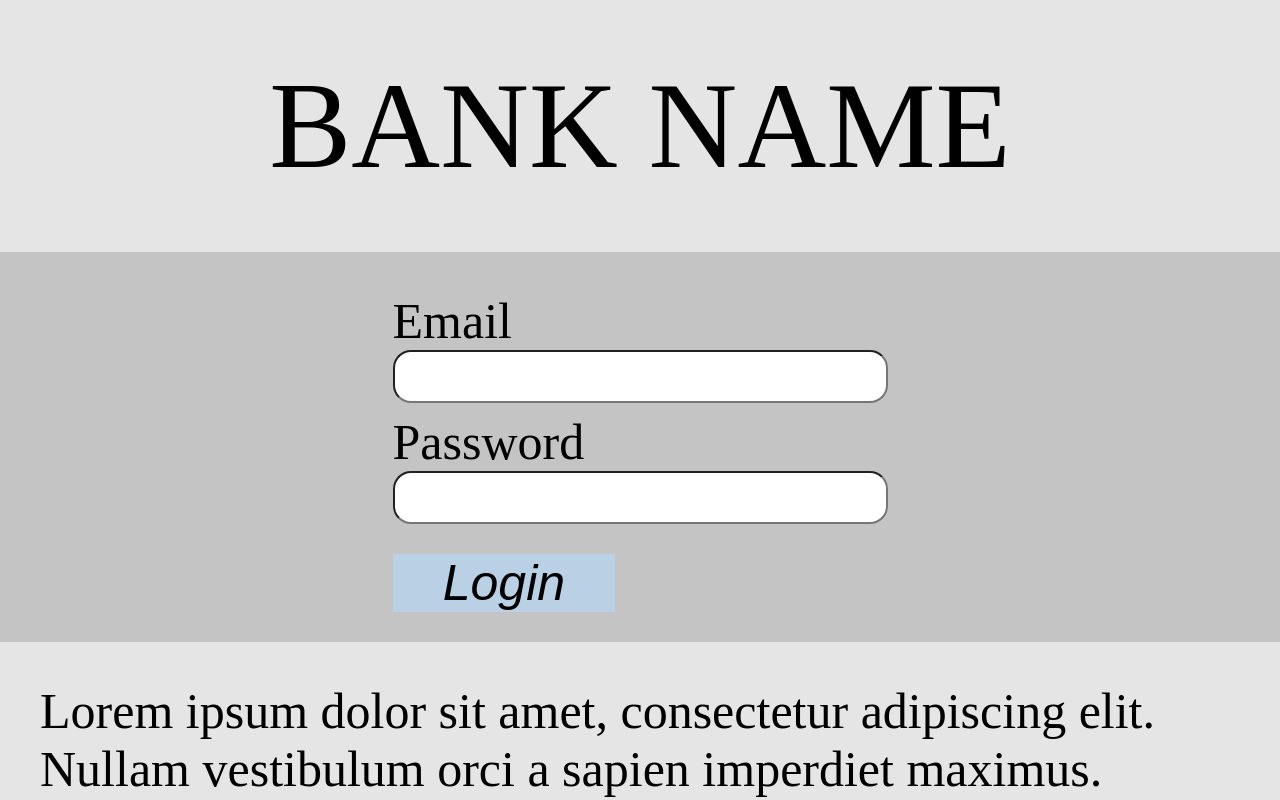
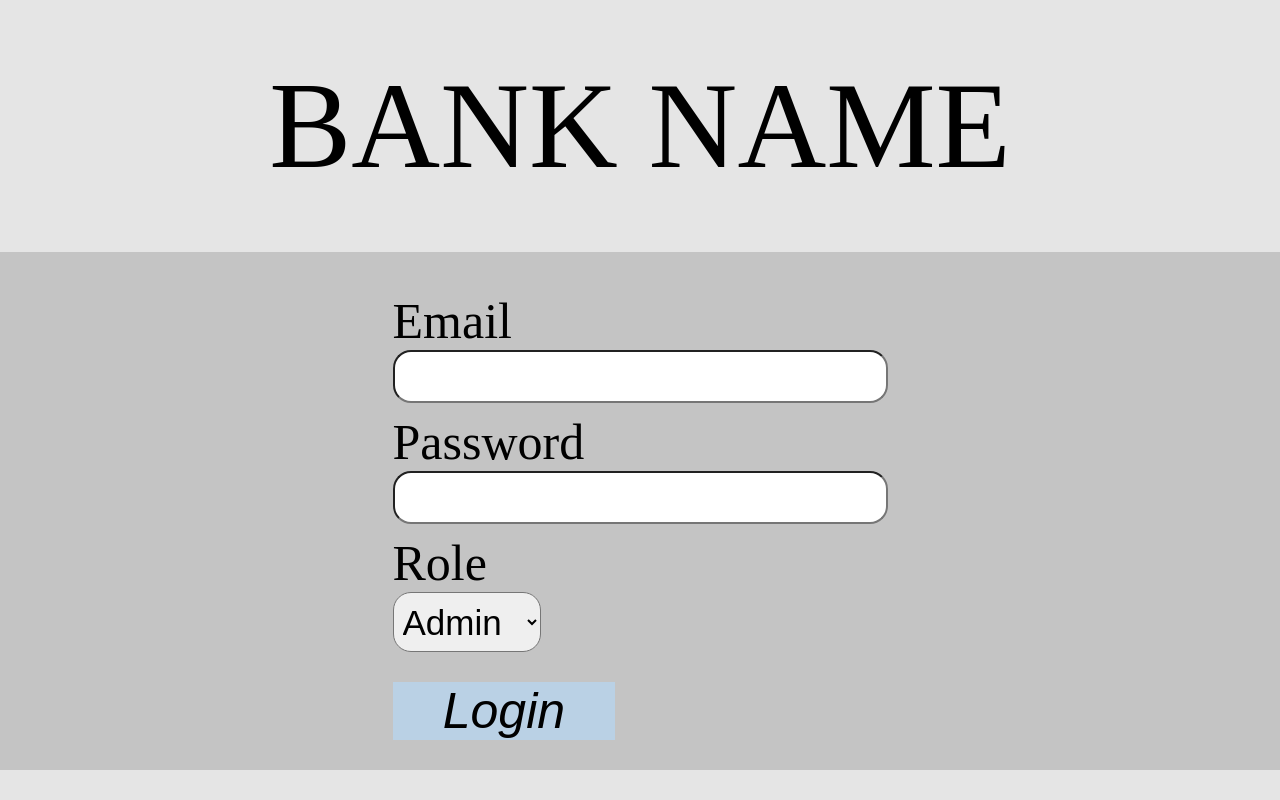
Before and after one commit to abel-rfi/cusem-app, a React (Create React App) app: page / in a window 1280 px wide. Shown: the top 800 px of the page. Built offline with nearby package versions, Linux system fonts and the light colour scheme.

Commit message:
Role update

```diff
--- a/src/App.css
+++ b/src/App.css
@@ -65,6 +65,22 @@ header {
     font-size: 35px;
 }
 
+.form form .tag select {
+    height: 60px;
+    width: 30%;
+    border-radius: 18px;
+    padding: 5px;
+    font-size: 35px;
+}
+
+.Role option {
+    height: 60px;
+    width: 40%;
+    padding: 5px;
+    font-size: 35px;
+}
+
+
 .form form .button {
     padding-top: 20px;
     padding-bottom: 20px;
--- a/src/App.js
+++ b/src/App.js
@@ -16,9 +16,16 @@ function App() {
             <label>Password</label>
             <input type='password'></input>
           </div>
+          <div className='field tag'>
+            <label>Role</label>
+            <select className="Role" id="Role">
+              <option value="admin">Admin</option>
+              <option value="agent">Agent</option>
+            </select>
+          </div>
           <div className='field button'>
               <input type='submit' value='Login'></input>
-            </div>
+          </div>
         </form>
       </section>
     </div>
```
